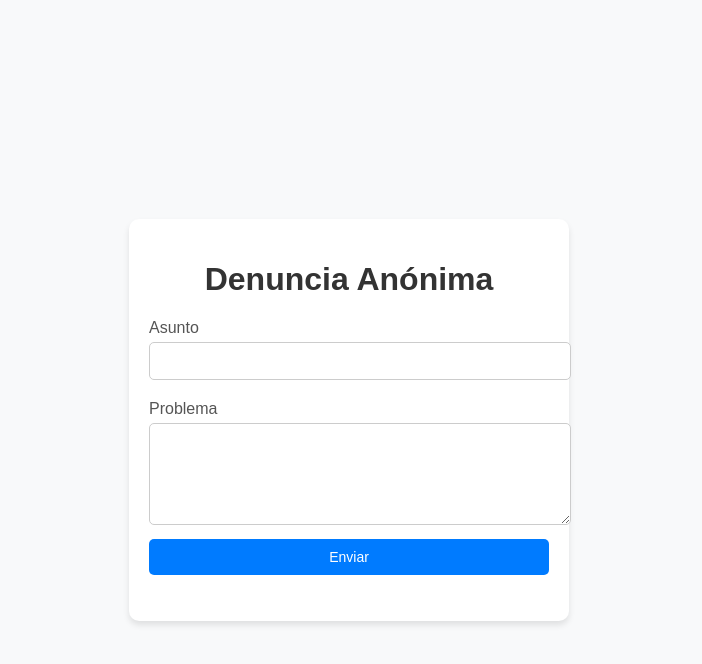
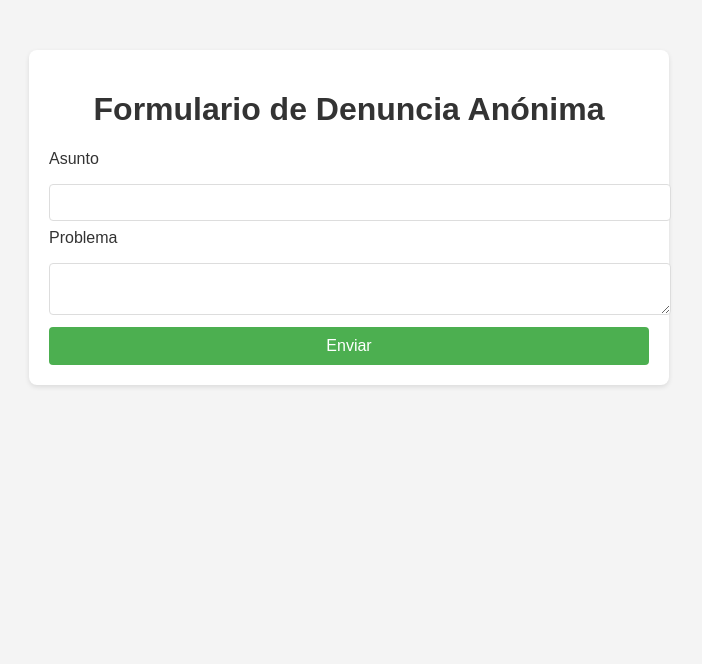
Before and after one commit to ulicseg/my-denuncia-app, a website: page public/index.html in a window 1280 px wide. Shown: the whole page, without its empty margins (291-993 px from the left). Drawn offline with Linux system fonts and the light colour scheme.

Commit message:
Update index.html

```diff
--- a/public/index.html
+++ b/public/index.html
@@ -1,56 +1,74 @@
-<!-- /public/index.html -->
 <!DOCTYPE html>
 <html lang="es">
 <head>
   <meta charset="UTF-8">
   <meta name="viewport" content="width=device-width, initial-scale=1.0">
-    <title>Denuncia Anónima</title>
-    <link rel="stylesheet" href="/styles/style.css">
+  <title>Formulario Anónimo</title>
+  <style>
+    body {
+      font-family: Arial, sans-serif;
+      background-color: #f4f4f4;
+      margin: 0;
+      padding: 0;
+    }
+
+    .container {
+      max-width: 600px;
+      margin: 50px auto;
+      padding: 20px;
+      background-color: white;
+      border-radius: 8px;
+      box-shadow: 0 2px 5px rgba(0, 0, 0, 0.1);
+    }
+
+    h1 {
+      text-align: center;
+      color: #333;
+    }
+
+    label {
+      font-size: 16px;
+      margin-bottom: 8px;
+      display: block;
+      color: #333;
+    }
+
+    input[type="text"], textarea {
+      width: 100%;
+      padding: 10px;
+      margin: 8px 0;
+      border: 1px solid #ddd;
+      border-radius: 4px;
+    }
+
+    button {
+      background-color: #4CAF50;
+      color: white;
+      padding: 10px 20px;
+      border: none;
+      border-radius: 4px;
+      cursor: pointer;
+      width: 100%;
+      font-size: 16px;
+    }
+
+    button:hover {
+      background-color: #45a049;
+    }
+  </style>
 </head>
 <body>
-    <div class="form-container">
-        <h1>Denuncia Anónima</h1>
-        <form id="denunciaForm">
+  <div class="container">
+    <h1>Formulario de Denuncia Anónima</h1>
+    <form action="/submit" method="POST">
       <label for="asunto">Asunto</label>
       <input type="text" id="asunto" name="asunto" required>
 
       <label for="problema">Problema</label>
-            <textarea id="problema" name="problema" rows="5" required></textarea>
+      <textarea id="problema" name="problema" required></textarea>
 
       <button type="submit">Enviar</button>
     </form>
-        <p id="responseMessage" style="text-align:center;"></p>
   </div>
-
-    <script>
-        document.getElementById('denunciaForm').addEventListener('submit', async function(event) {
-            event.preventDefault(); // Evita el envío estándar del formulario
-
-            const asunto = document.getElementById('asunto').value;
-            const problema = document.getElementById('problema').value;
-
-            try {
-                const response = await fetch('/api/send-email', {
-                    method: 'POST',
-                    headers: {
-                        'Content-Type': 'application/json',
-                    },
-                    body: JSON.stringify({ asunto, problema }),
-                });
-
-                const result = await response.json();
-                const responseMessage = document.getElementById('responseMessage');
-                if (response.ok) {
-                    responseMessage.textContent = result.message;
-                    document.getElementById('denunciaForm').reset();
-                } else {
-                    responseMessage.textContent = result.error || 'Error al enviar la denuncia.';
-                }
-            } catch (error) {
-                console.error(error);
-                document.getElementById('responseMessage').textContent = 'Error de conexión.';
-            }
-        });
-    </script>
 </body>
 </html>
```
Lines whose indentation alone changed are shown as unchanged.
